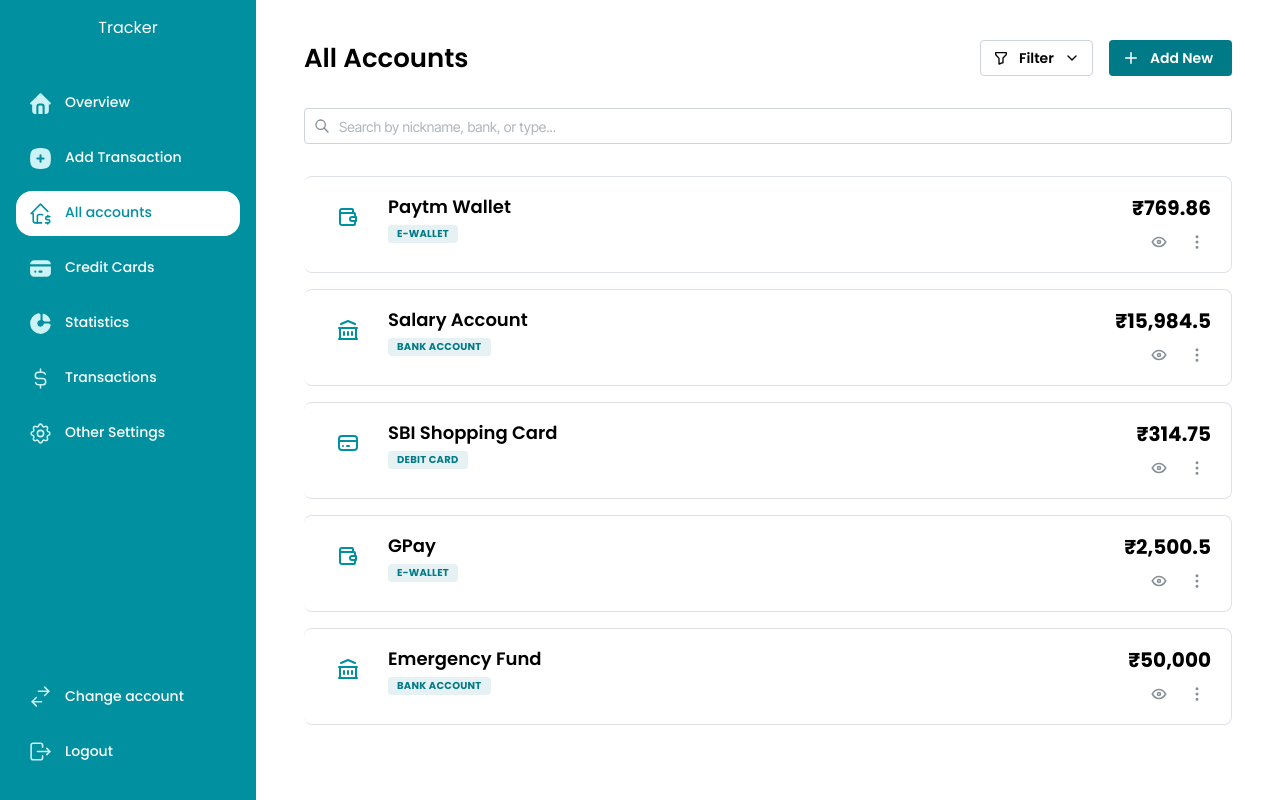
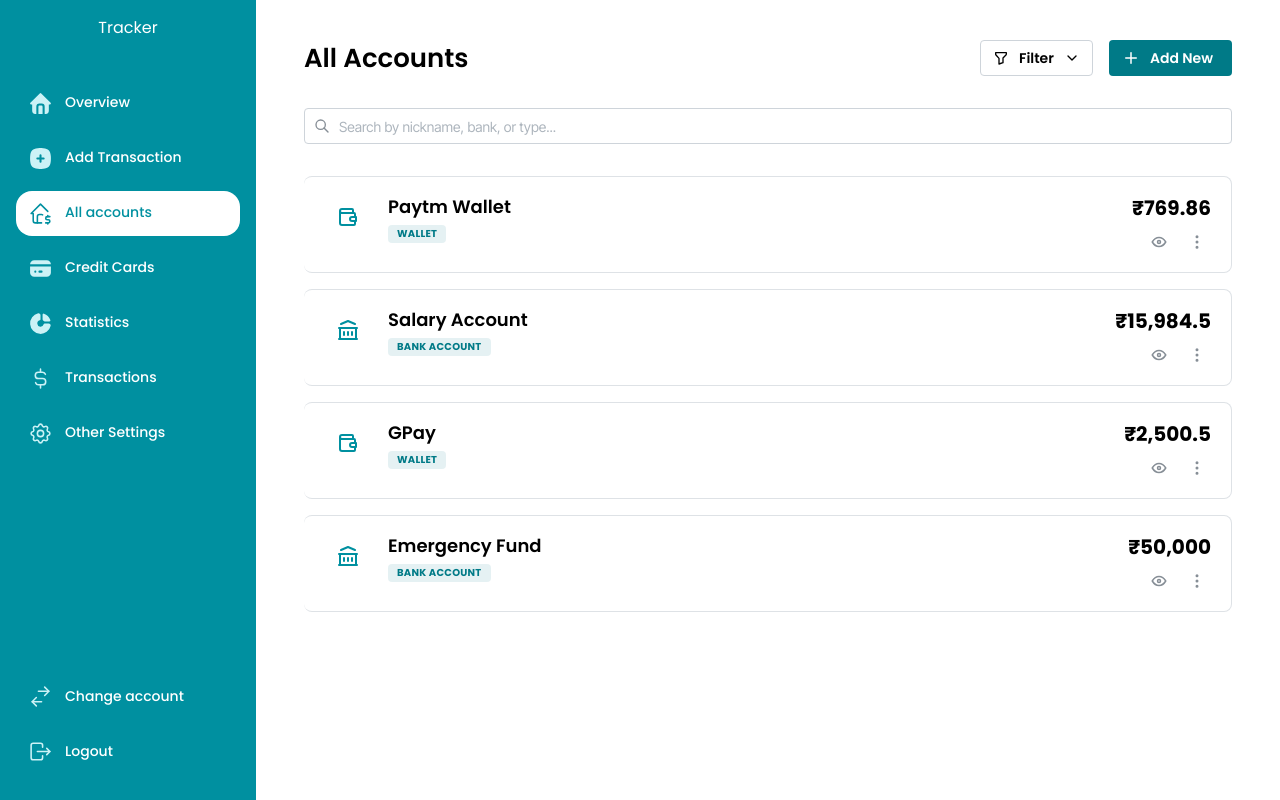
Before and after one commit to Abhishek035/Expense-Tracker, a React (Vite) app in the folder frontend/vite-project/: page /accounts in a window 1280 px wide. Built offline with nearby package versions, Linux system fonts and the light colour scheme.

Commit message:
Changed menu options

```diff
--- a/frontend/vite-project/src/Accounts/AccountHeader.jsx
+++ b/frontend/vite-project/src/Accounts/AccountHeader.jsx
@@ -4,7 +4,7 @@
 import classes from './AccountHeader.module.css';
 
 // Data for the MultiSelect components
-const accountTypeData = ["Bank Account", "Debit Card", "E-Wallet"];
+const accountTypeData = ["Bank Account", "Wallet"];
 const archiveStatusData = [
   { value: 'active', label: 'Active' },
   { value: 'archived', label: 'Archived' },
--- a/frontend/vite-project/src/Accounts/AccountsPage.jsx
+++ b/frontend/vite-project/src/Accounts/AccountsPage.jsx
@@ -7,15 +7,12 @@
 
 // Placeholder data with lowercase status for easier filtering
 const initialAccounts = [
-    { id: 1, type: "E-Wallet", nickname: "Paytm Wallet", balance: 769.86, provider: "Paytm", status: "active" },
+    { id: 1, type: "Wallet", nickname: "Paytm Wallet", balance: 769.86, provider: "Paytm", status: "active" },
     { id: 2, type: "Bank Account", nickname: "Salary Account", balance: 15984.5, bankName: "HDFC Bank", status: "active" },
-    { id: 3, type: "Debit Card", nickname: "SBI Shopping Card", balance: 314.75, bankName: "State Bank of India", last4: "1234", network: "Visa", status: "active" },
-    { id: 4, type: "Bank Account", nickname: "Old Savings", balance: 1250.0, bankName: "ICICI Bank", status: "archived" },
-    { id: 5, type: "E-Wallet", nickname: "GPay", balance: 2500.5, provider: "Google Pay", status: "active" },
-    { id: 6, type: "Debit Card", nickname: "Axis Debit", balance: 500.0, bankName: "Axis Bank", last4: "5678", network: "Mastercard", status: "archived" },
-    { id: 7, type: "Bank Account", nickname: "Emergency Fund", balance: 50000.0, bankName: "Kotak Mahindra Bank", status: "active" },
+    { id: 3, type: "Bank Account", nickname: "Old Savings", balance: 1250.0, bankName: "ICICI Bank", status: "archived" },
+    { id: 4, type: "Wallet", nickname: "GPay", balance: 2500.5, provider: "Google Pay", status: "active" },
+    { id: 5, type: "Bank Account", nickname: "Emergency Fund", balance: 50000.0, bankName: "Kotak Mahindra Bank", status: "active" },
 ];
-
 
 export function AccountsPage() {
   const [accounts, setAccounts] = useState(initialAccounts);
--- a/frontend/vite-project/src/Accounts/AddAccountForm.jsx
+++ b/frontend/vite-project/src/Accounts/AddAccountForm.jsx
@@ -3,7 +3,7 @@
 import { useForm } from '@mantine/form';
 import classes from './AddAccountForm.module.css';
 
-const accountTypes = ["Bank Account", "Debit Card", "E-Wallet"];
+const accountTypes = ["Bank Account", "Wallet"];
 const cardNetworks = ["Visa", "Mastercard", "RuPay", "American Express"];
 
 export function AddAccountForm({ opened, onClose, onAddAccount }) {
```
